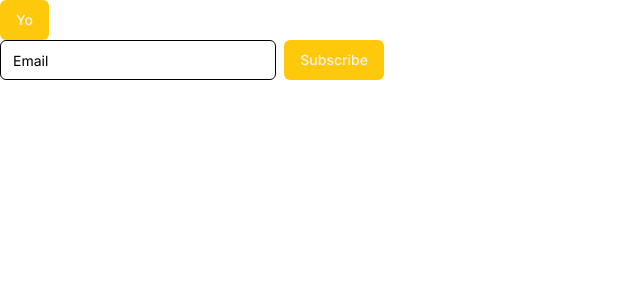
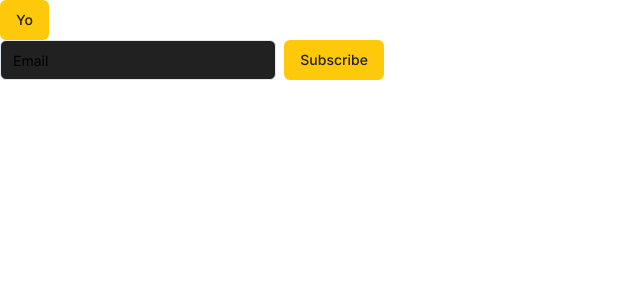
Before and after one commit to emil00y1/foofest-site, a Next.js app: page / in a window 1280 px wide. Shown: the top 300 px of the page, without its empty margins (0-640 px from the left). Built offline with nearby package versions, Linux system fonts and the light colour scheme.

Commit message:
new css variables

```diff
--- a/src/app/globals.css
+++ b/src/app/globals.css
@@ -3,32 +3,24 @@
 @tailwind utilities;
 
 :root {
-  --foreground-rgb: 0, 0, 0;
-  --background-start-rgb: 214, 219, 220;
-  --background-end-rgb: 255, 255, 255;
-  --primary-foreground: #00000;
+  --background: 0, 0%, 13%;
+  --foreground: 0, 0%, 13%;
+  --primary-foreground: 0, 0%, 13%;
   --primary: 47, 99%, 52%;
-  --primary-foreground: 0, 0%, 95%;
   --radius: 0.5rem;
   --card: 0 0% 100%;
   --card-foreground: 222.2 47.4% 11.2%;
   --border: 214.3 31.8% 91.4%;
+  --input: 214.3 31.8% 91.4%;
+  --secondary: 210 40% 96.1%;
+  --secondary-foreground: 222.2 47.4% 11.2%;
+  --ring: 215 20.2% 65.1%;
 }
 
-@media (prefers-color-scheme: dark) {
+/* @media (prefers-color-scheme: dark) {
   :root {
     --foreground-rgb: 255, 255, 255;
     --background-start-rgb: 0, 0, 0;
     --background-end-rgb: 0, 0, 0;
   }
-}
-
-body {
-  /*  color: rgb(var(--foreground-rgb));
-  background: linear-gradient(
-      to bottom,
-      transparent,
-      rgb(var(--background-end-rgb))
-    )
-    rgb(var(--background-start-rgb)); */
-}
+} */
```
